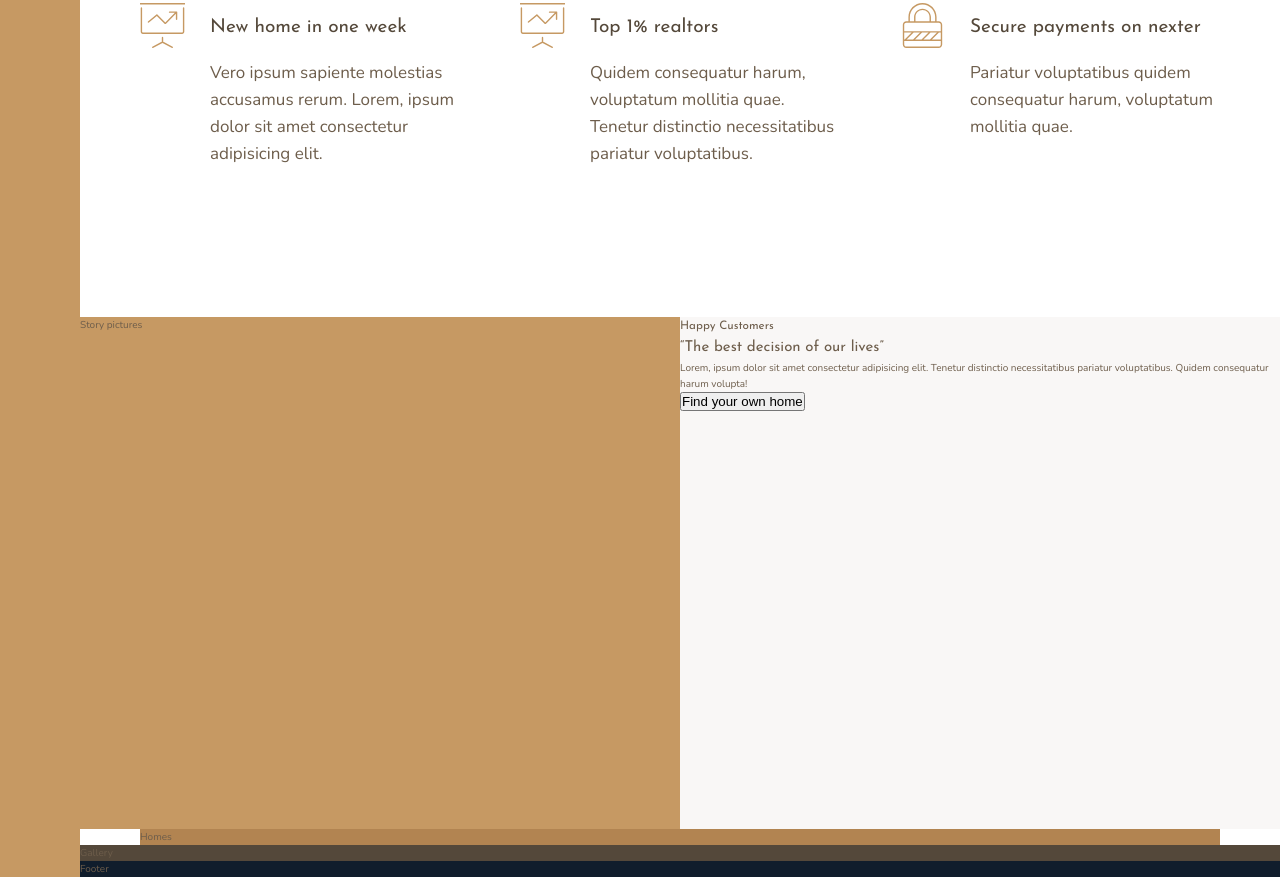
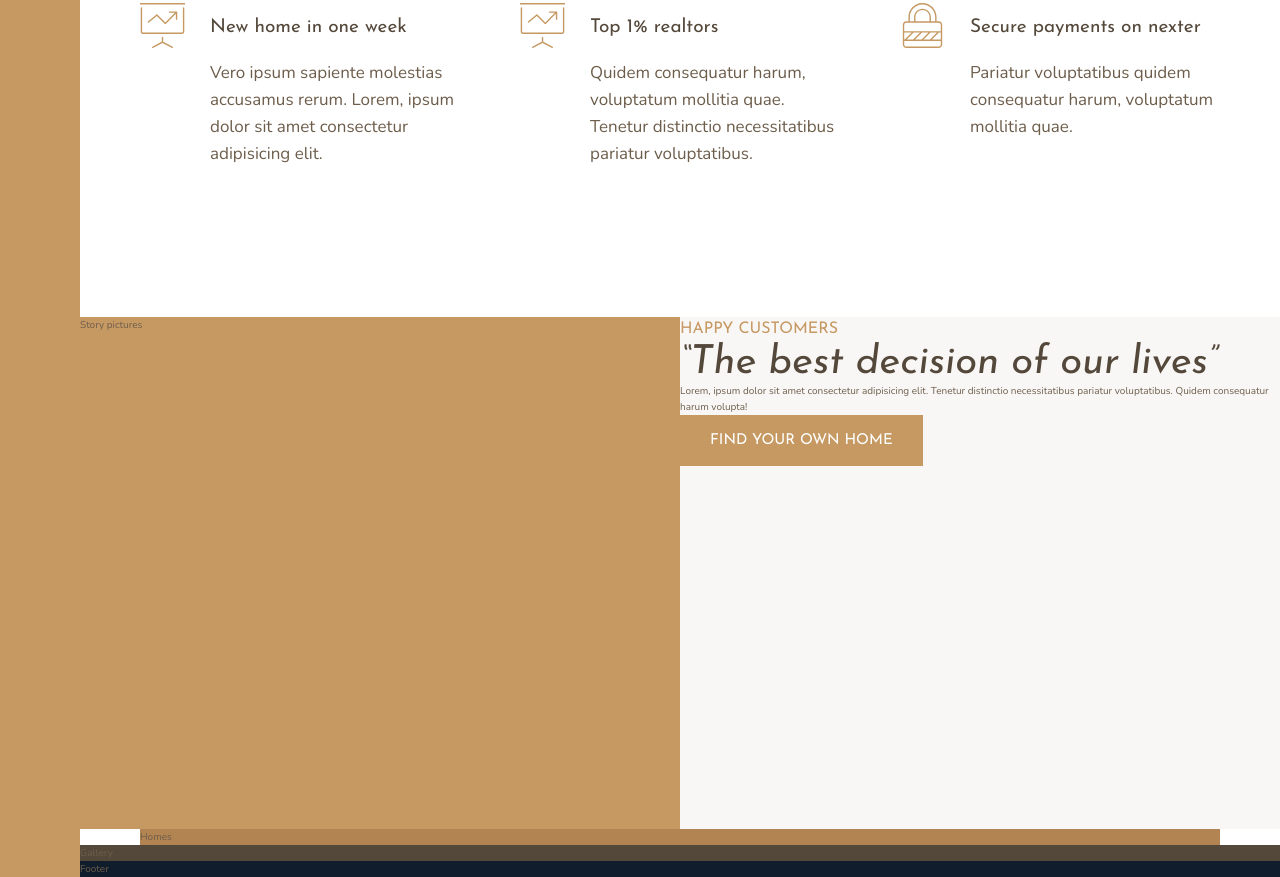
Before and after one commit to arhamilton92/nexter, a website: page index.html in a window 1280 px wide. Shown: the part 991-1868 px from the top of the page. Drawn offline with nearby package versions, Linux system fonts and the light colour scheme; files that its build step writes are made by us from their sources.

Commit message:
typography // heading 2, 3, btn

```diff
--- a/sass/_typography.scss
+++ b/sass/_typography.scss
@@ -9,10 +9,19 @@
 
 .heading-2 {
     @extend %heading;
+    font-size: 4rem;
+    font-style: italic;
+    line-height: 1;
+
+    &--light { color: $color-grey-light-1 }
+    &--dark { color: $color-grey-dark-1 }
 }
 
 .heading-3 {
     @extend %heading;
+    font-size: 1.6rem;
+    color: $color-primary;
+    text-transform: uppercase;
 }
 
 .heading-4 {
@@ -23,3 +32,20 @@
     &--light { color: $color-grey-light-1 }
     &--dark { color: $color-grey-dark-1 }
 }
+
+.btn {
+    background-color: $color-primary;
+    color: #fff;
+    border: none;
+    border-radius: 0;
+    font-family: $font-display;
+    font-size: 1.5rem;
+    text-transform: uppercase;
+    padding: 1.8rem 3rem;
+    cursor: pointer;
+    transition: all .2s;
+
+    &:hover {
+        background-color: $color-primary-dark;
+    }
+}
```
